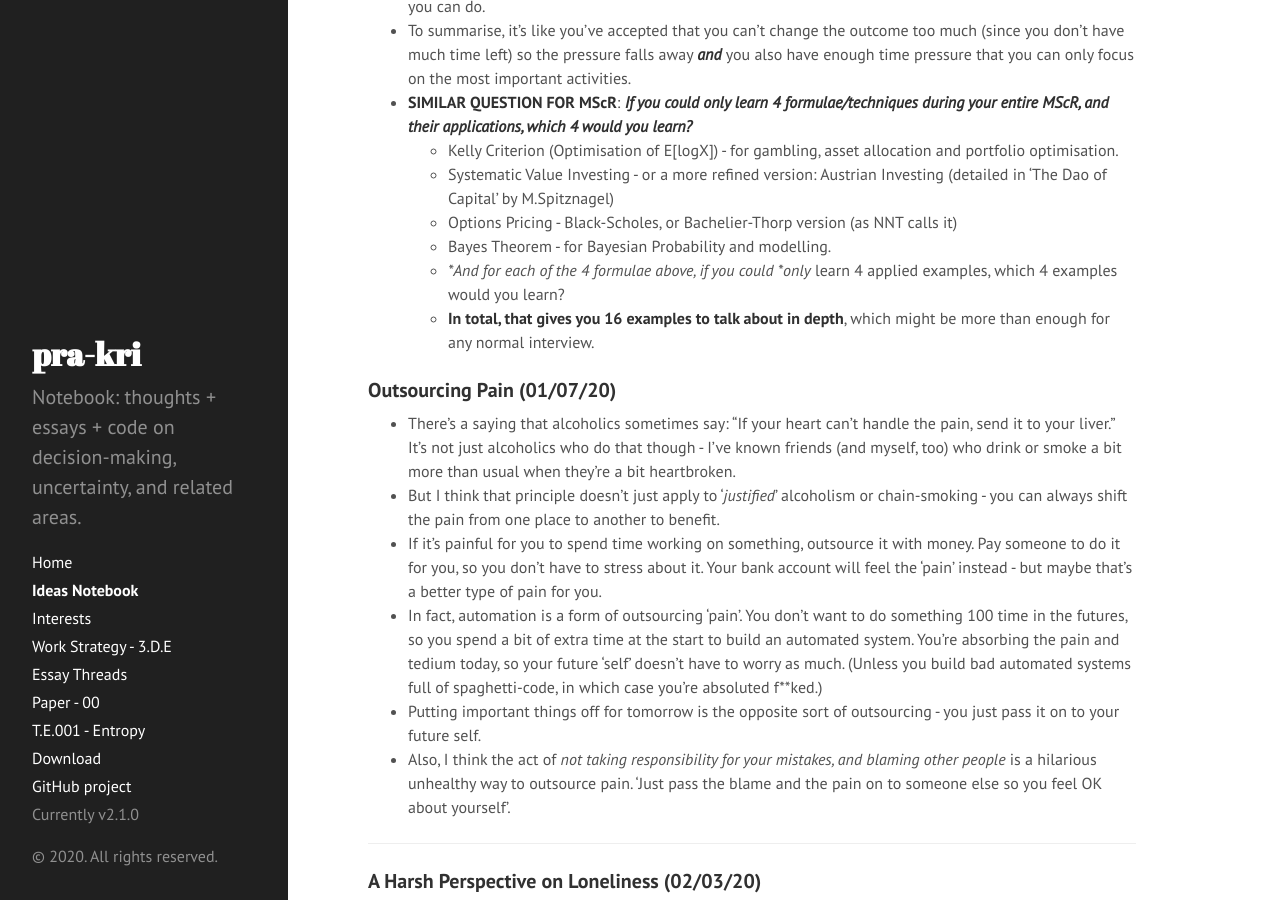
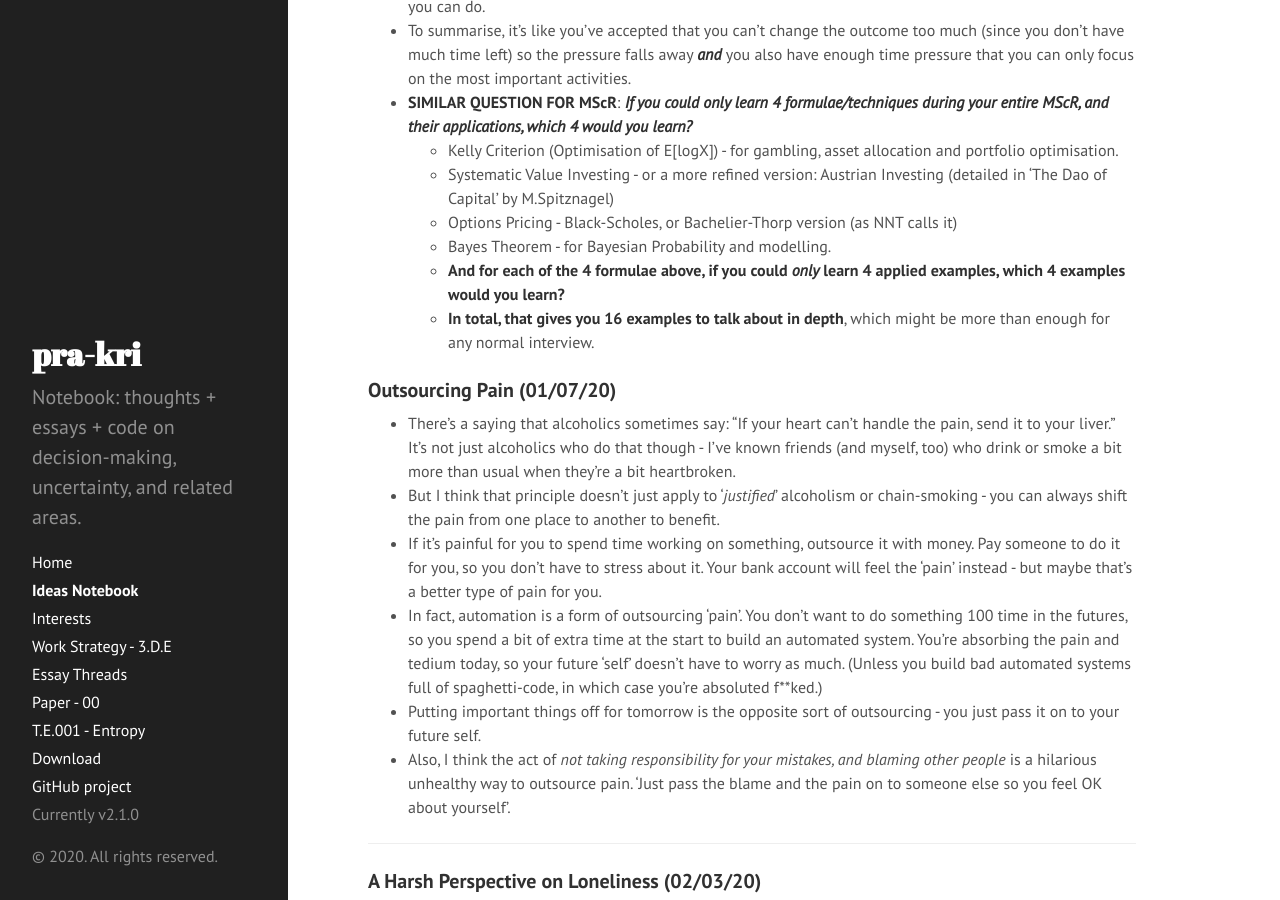
Before and after one commit to pra-kri/pra-kri.github.io, a Jekyll site: the page built from IdeasNotebook.md, in a window 1280 px wide and 900 px high, scrolled down 545 px. Built offline with Jekyll 4.4.1, drawn with Linux system fonts in a browser that asks for light colours.

```diff
--- a/IdeasNotebook.md
+++ b/IdeasNotebook.md
@@ -23,7 +23,7 @@ title: Ideas Notebook
     * Systematic Value Investing - or a more refined version: Austrian Investing (detailed in 'The Dao of Capital' by M.Spitznagel)
     * Options Pricing - Black-Scholes, or Bachelier-Thorp version (as NNT calls it)
     * Bayes Theorem - for Bayesian Probability and modelling.
-    * **And for each of the 4 formulae above, if you could *only* learn 4 applied examples, which 4 examples would you learn?
+    * **And for each of the 4 formulae above, if you could *only* learn 4 applied examples, which 4 examples would you learn?**
     * **In total, that gives you 16 examples to talk about in depth**, which might be more than enough for any normal interview.
 
 ### Outsourcing Pain (01/07/20)
```
